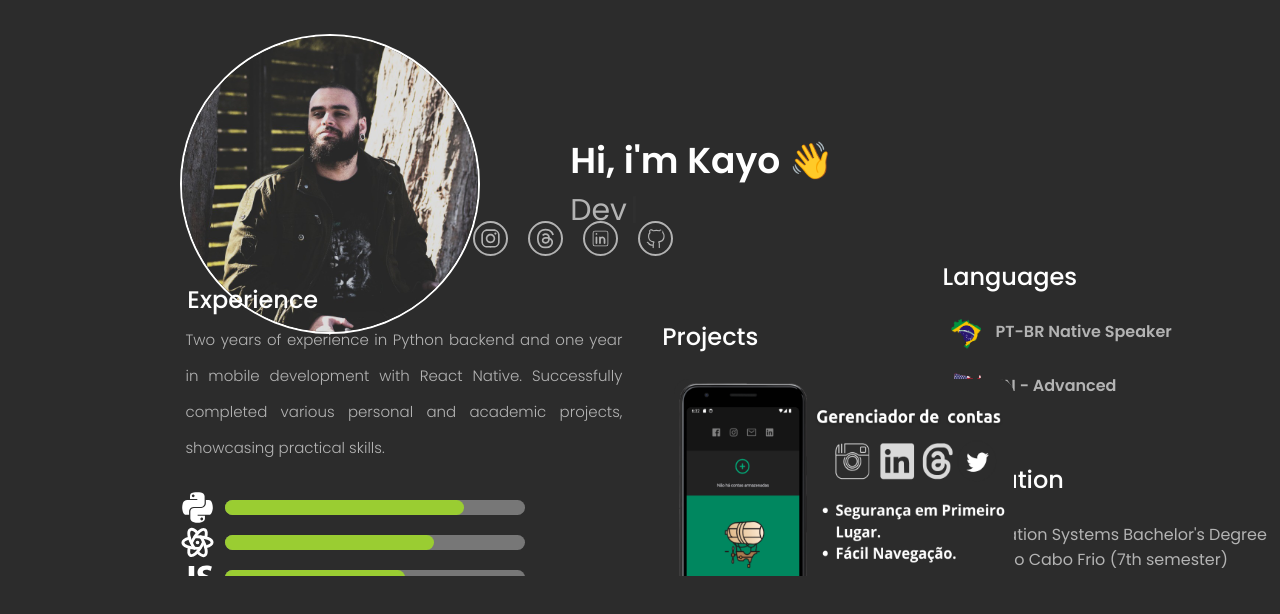
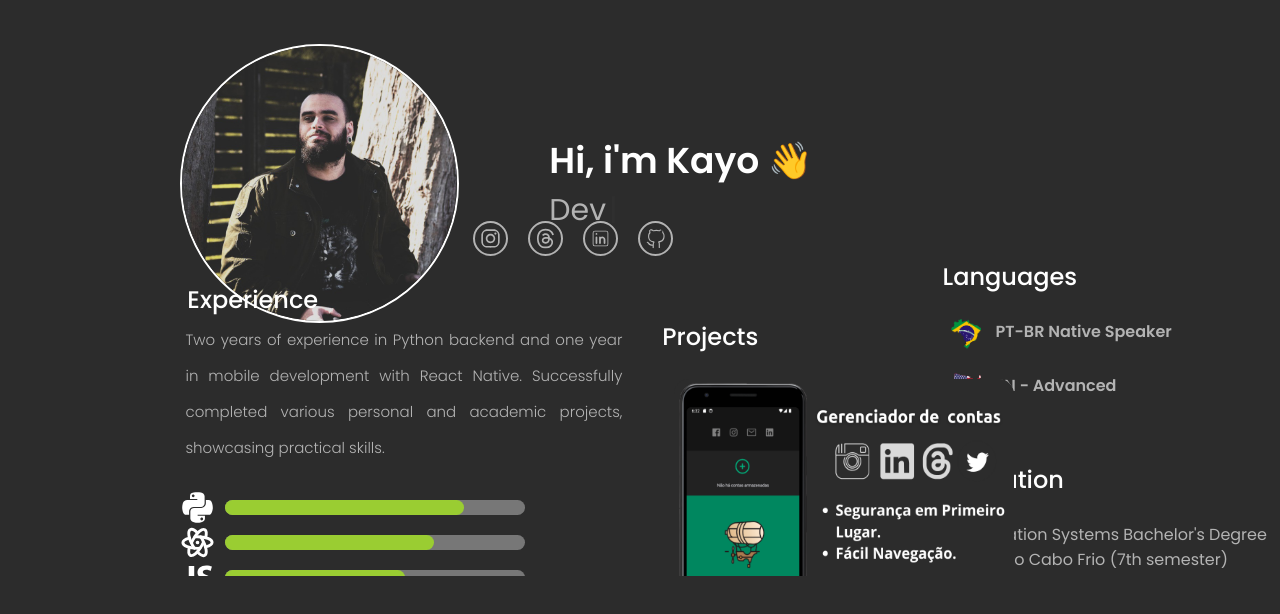
Before and after one commit to kayomacedo/my-portfolio, a Next.js app: page / in a window 1280 px wide. Shown: the top 614 px of the page. Built offline with nearby package versions, Linux system fonts and the light colour scheme.

Commit message:
Update header.scss

```diff
--- a/app/components/Header/header.scss
+++ b/app/components/Header/header.scss
@@ -80,8 +80,8 @@
             img {
                 border-radius: 200%;
                 border: 2px solid white;
-                width: 300px;
-                height: 300px;
+                width: 40%;
+                height: 100%;
             }
         }
 
```
